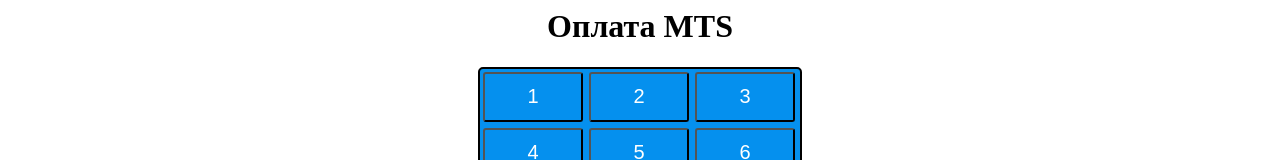
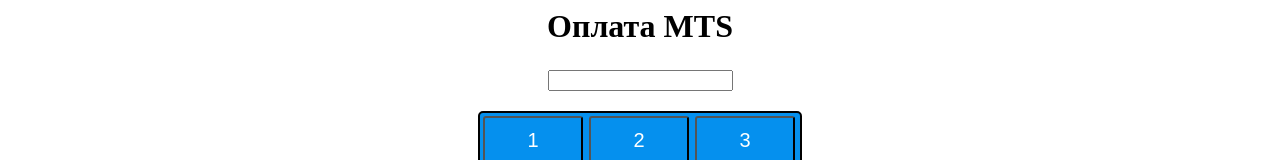
Before and after one commit to ArtemAbakumov/TestWithNext, a Next.js app: page /PaymentPages/MTS in a window 1280 px wide. Shown: the part 417-577 px from the top of the page. Built offline with nearby package versions, Linux system fonts and the light colour scheme.

Commit message:
experimentWithRedusser

```diff
--- a/pages/PaymentPages/[EnterPhonePage].js
+++ b/pages/PaymentPages/[EnterPhonePage].js
@@ -14,18 +14,32 @@
   text-align: center;
   padding-top: 100px;
 `;
-
+const reducer = (state, action) => {
+  switch (action.type) {
+    case "increment":
+      return action;
+    case "decrement":
+      return state;
+    default:
+      throw new Error();
+  }
+};
 const EnterPhonePage = props => {
   const router = useRouter();
   const name = router.query.EnterPhonePage;
 
-  const [phoneNumber, setPhoneNumber] = useState("");
+  // const [phoneNumber, setPhoneNumber] = useState("");
+  const initialState = "";
+
+  const [phoneNumber, setPhoneNumber] = useReducer(reducer, initialState);
 
   return (
     <Fragment>
       <Header />
       <OperatorTitle name={name} />
-      <TelephoneInput>{phoneNumber}</TelephoneInput>
+      <TelephoneInput>
+        <input value={phoneNumber} />
+      </TelephoneInput>
       <NumKeyboard setPhoneNumber={setPhoneNumber} phoneNumber={phoneNumber} />
       <SubmitButton name={name} phoneNumber={phoneNumber} />
     </Fragment>
--- a/src/components/NumPad.js
+++ b/src/components/NumPad.js
@@ -19,6 +19,17 @@
   border: 2px solid black;
   border-radius: 5px;
 `;
+
+export const reducer = (state, action) => {
+  switch (action.type) {
+    case "increment":
+      return action;
+    case "decrement":
+      return state;
+    default:
+      throw new Error();
+  }
+};
 
 const NumKeyboard = ({ setPhoneNumber, phoneNumber }) => {
   const state = {
@@ -77,6 +88,10 @@
     else setPhoneNumber(phoneNumber.concat(char));
   };
 
+  const initialState = "";
+  const reducer = (phoneNumber, setPhoneNumber = setPhoneNumberR) =>
+    setPhoneNumber;
+
   return (
     <React.Fragment>
       <Numpad>
```
Also changed, not shown: pages/PaymentPages/PaymentPage.js (+7 -2 lines).
